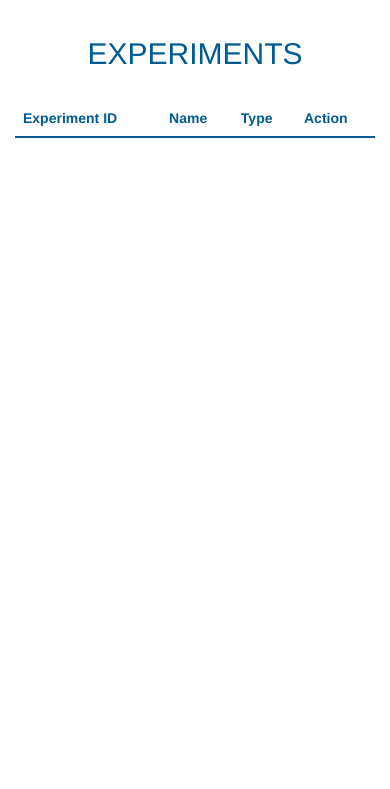
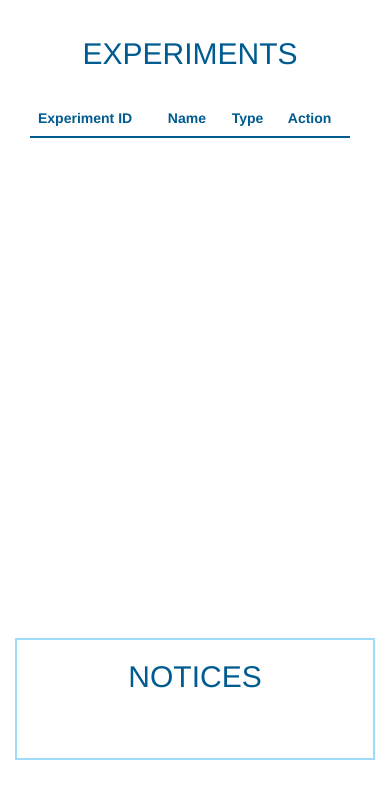
Before and after one commit to 6G-SANDBOX/portal, a Flask app: template app/templates/index.html in a window 390 px wide. Shown: the part 55-844 px from the top of the page. Run offline with Flask 2, Linux system fonts and the light colour scheme; the template is opened without the code that fills it, so the values that code supplies are empty; some libraries are stand-ins or nearby versions.

Commit message:
Add display of notices in index page.

```diff
--- a/app/templates/_experiment.html
+++ b/app/templates/_experiment.html
@@ -2,18 +2,18 @@
     <th scope="row" class="col-md-2">
         {{ experiment.id }}
     </th>
-    <td class="col-md-5">
+    <td class="col-md-4">
         {{ experiment.name }}
     </td>
     <td class="col-md-2">
         {{ experiment.type }}
     </td>
-    <td class="col-md-3">
+    <td class="col-md-4">
         <form id="formRun" method="post" novalidate>
             {{ formRun.hidden_tag() }}
             <input type="hidden" name="id" value="{{ experiment.id }}"/>
             <button type="submit" name="submit" class="btn btn-darkBlue btn-sm">Run Experiment</button>
-            <a class="btn btn-blue btn-sm" href="/experiment/{{ experiment.id }}" role="button">Executions info</a>
+            <a class="btn btn-blue btn-sm" href="/experiment/{{ experiment.id }}" role="button">Executions</a>
         </form>
     </td>
 </tr>
--- /dev/null
+++ b/app/templates/_notices.html
@@ -0,0 +1,5 @@
+<tr>
+    <td>
+        {{ notice }}
+    </td>
+</tr>
--- a/app/templates/index.html
+++ b/app/templates/index.html
@@ -12,6 +12,8 @@
 </script>
 {% endblock %}
 
+
+<div class="col-md-9" style="padding-right: 25px">
     <div style="text-align: center">
         <h2>EXPERIMENTS</h2>
     </div>
@@ -20,9 +22,9 @@
         <thead class="thead-dark">
         <tr>
             <th class="col-md-2">Experiment ID</th>
-        <th class="col-md-5">Name</th>
+            <th class="col-md-4">Name</th>
             <th class="col-md-2">Type</th>
-        <th class="col-md-3">Action</th>
+            <th class="col-md-4">Action</th>
         </tr>
         </thead>
     </table>
@@ -35,4 +37,20 @@
             </tbody>
         </table>
     </div>
+</div>
+
+<div class="col-md-3" style="border: 2px solid #a1daf8">
+    <div style="text-align: center;" >
+        <h2>NOTICES</h2>
+        </br>
+        </br>
+        <table class="table table-striped" style="margin-top: 15px;">
+            <tbody>
+            {% for notice in notices %}
+            {% include '_notices.html' %}
+            {% endfor %}
+            </tbody>
+        </table>
+    </div>
+</div>
 {% endblock %}
```
Lines whose indentation alone changed are shown as unchanged.
